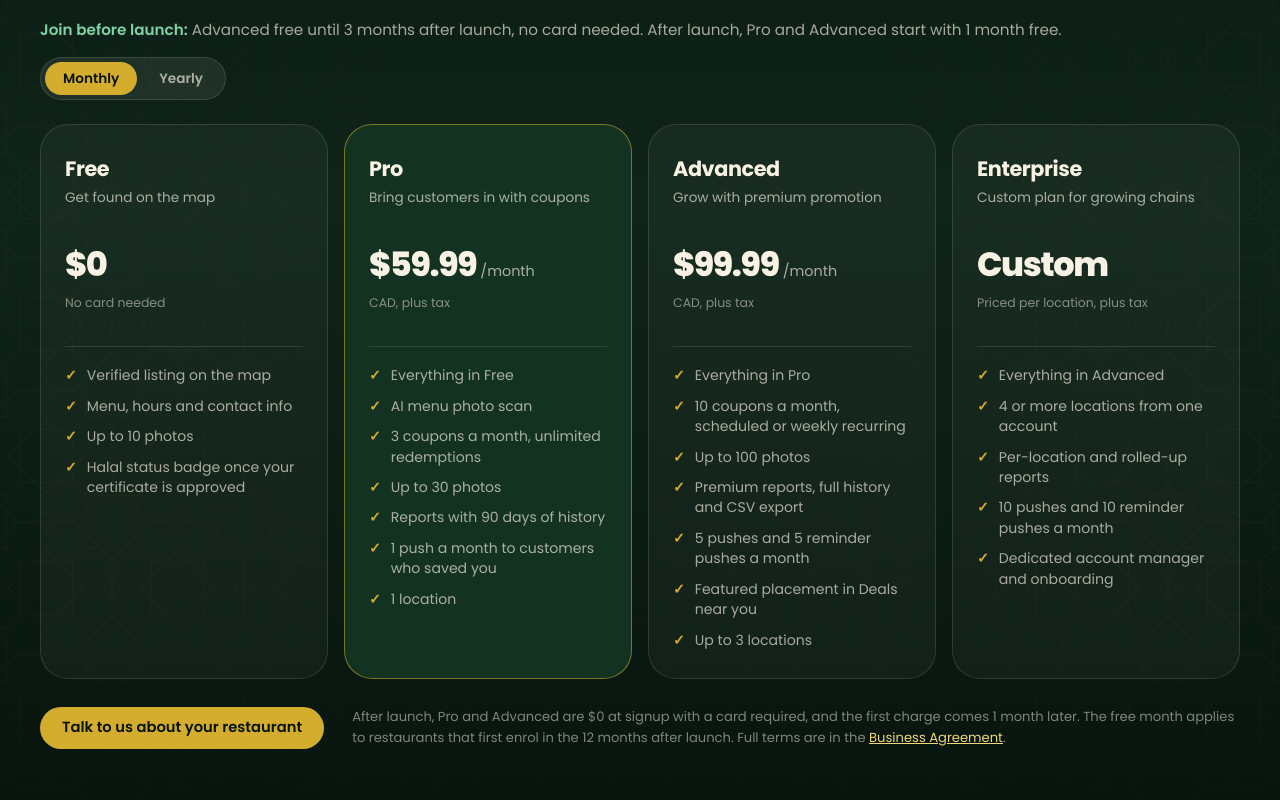
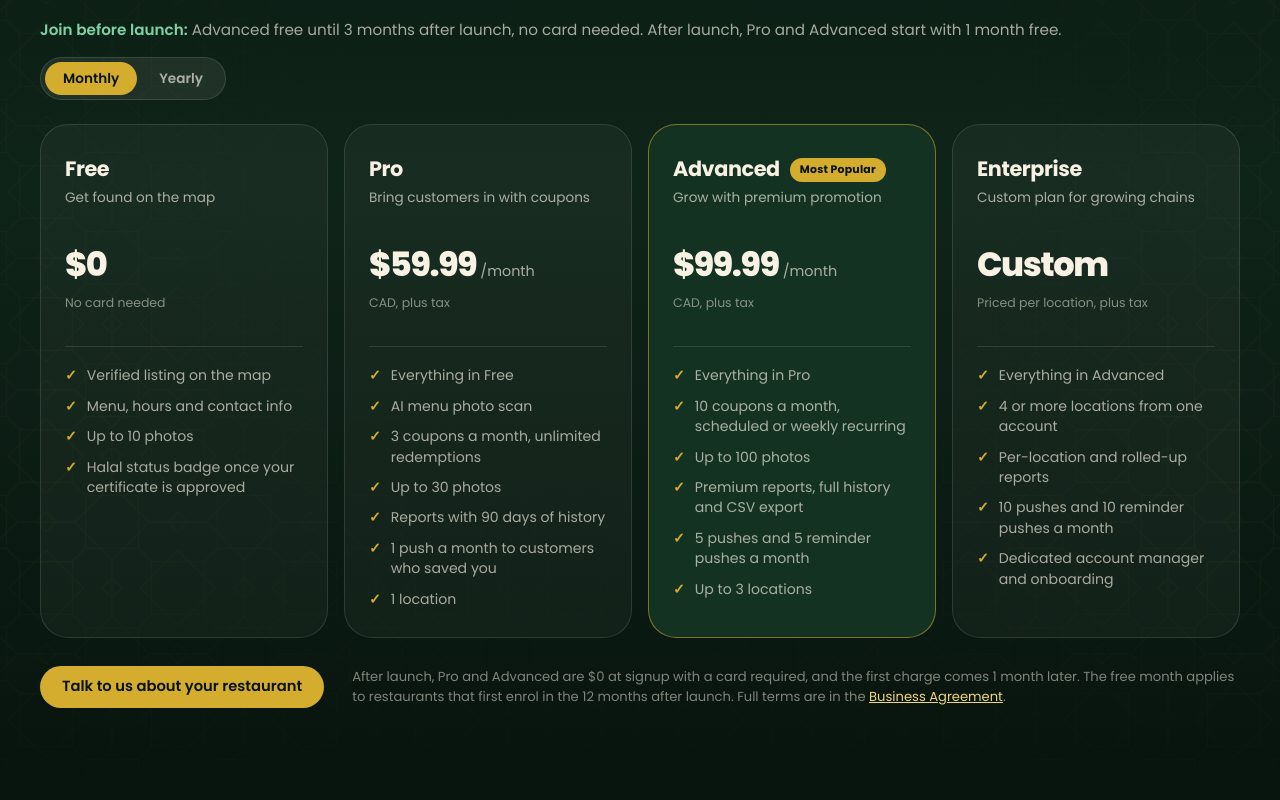
Before and after one commit to halalmapp-lgtm/website, a plain HTML site: page home/index.html in a window 1280 px wide. Shown: the part 5900-6700 px from the top of the page. Drawn offline with Linux system fonts and the light colour scheme.

Commit message:
Pricing: highlight Advanced as Most Popular, and drop featured placement from it.
Featured placement in Deals near you is now a paid add-on per deal, not
part of the Advanced plan.

Co-Authored-By: Claude Opus 5.5 <noreply@anthropic.com>

```diff
--- a/css/home.css
+++ b/css/home.css
@@ -234,6 +234,7 @@ h1 em { font-style: normal; background: linear-gradient(90deg, var(--gold), var(
 .plan { padding: 28px 24px; border-radius: var(--r); background: rgba(247, 242, 228, 0.04); border: 1px solid var(--faint); }
 .plan--featured { background: var(--forest-2); border-color: rgba(212, 173, 47, 0.55); }
 .plan h3 { font-size: 1.3rem; letter-spacing: -0.02em; }
+.plan-badge { display: inline-block; vertical-align: middle; margin-left: 6px; padding: 4px 10px; border-radius: 999px; background: var(--gold); color: var(--ink); font-size: 0.68rem; font-weight: 700; letter-spacing: 0.02em; white-space: nowrap; }
 .plan-tag { color: var(--muted); font-size: 0.85rem; line-height: 1.45; margin-top: 4px; min-height: 2.5em; }
 .plan-price { margin-top: 18px; display: flex; align-items: baseline; gap: 4px; }
 .plan-price b { font-size: 2.1rem; font-weight: 800; letter-spacing: -0.04em; }
--- a/home/index.html
+++ b/home/index.html
@@ -311,7 +311,7 @@
               <li>Halal status badge once your certificate is approved</li>
             </ul>
           </article>
-          <article class="plan plan--featured reveal">
+          <article class="plan reveal">
             <h3>Pro</h3>
             <p class="plan-tag">Bring customers in with coupons</p>
             <p class="plan-price" data-monthly="$59.99" data-yearly="$599.90"><b>$59.99</b><span>/month</span></p>
@@ -326,8 +326,8 @@
               <li>1 location</li>
             </ul>
           </article>
-          <article class="plan reveal">
-            <h3>Advanced</h3>
+          <article class="plan plan--featured reveal">
+            <h3>Advanced <span class="plan-badge">Most Popular</span></h3>
             <p class="plan-tag">Grow with premium promotion</p>
             <p class="plan-price" data-monthly="$99.99" data-yearly="$990"><b>$99.99</b><span>/month</span></p>
             <p class="plan-note" data-monthly="CAD, plus tax" data-yearly="CAD, plus tax. 12 months for the price of 10">CAD, plus tax</p>
@@ -337,7 +337,6 @@
               <li>Up to 100 photos</li>
               <li>Premium reports, full history and CSV export</li>
               <li>5 pushes and 5 reminder pushes a month</li>
-              <li>Featured placement in Deals near you</li>
               <li>Up to 3 locations</li>
             </ul>
           </article>
```
